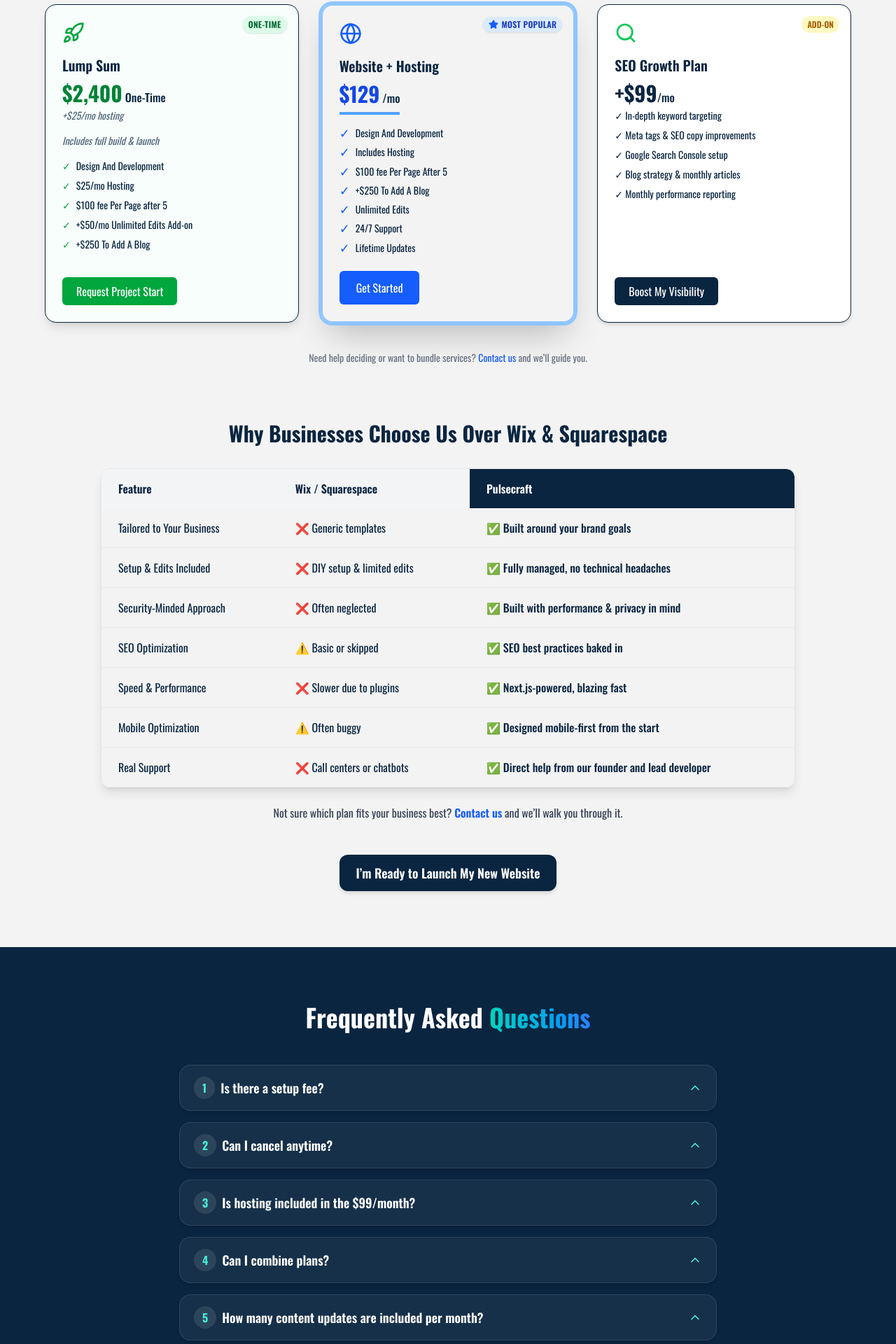
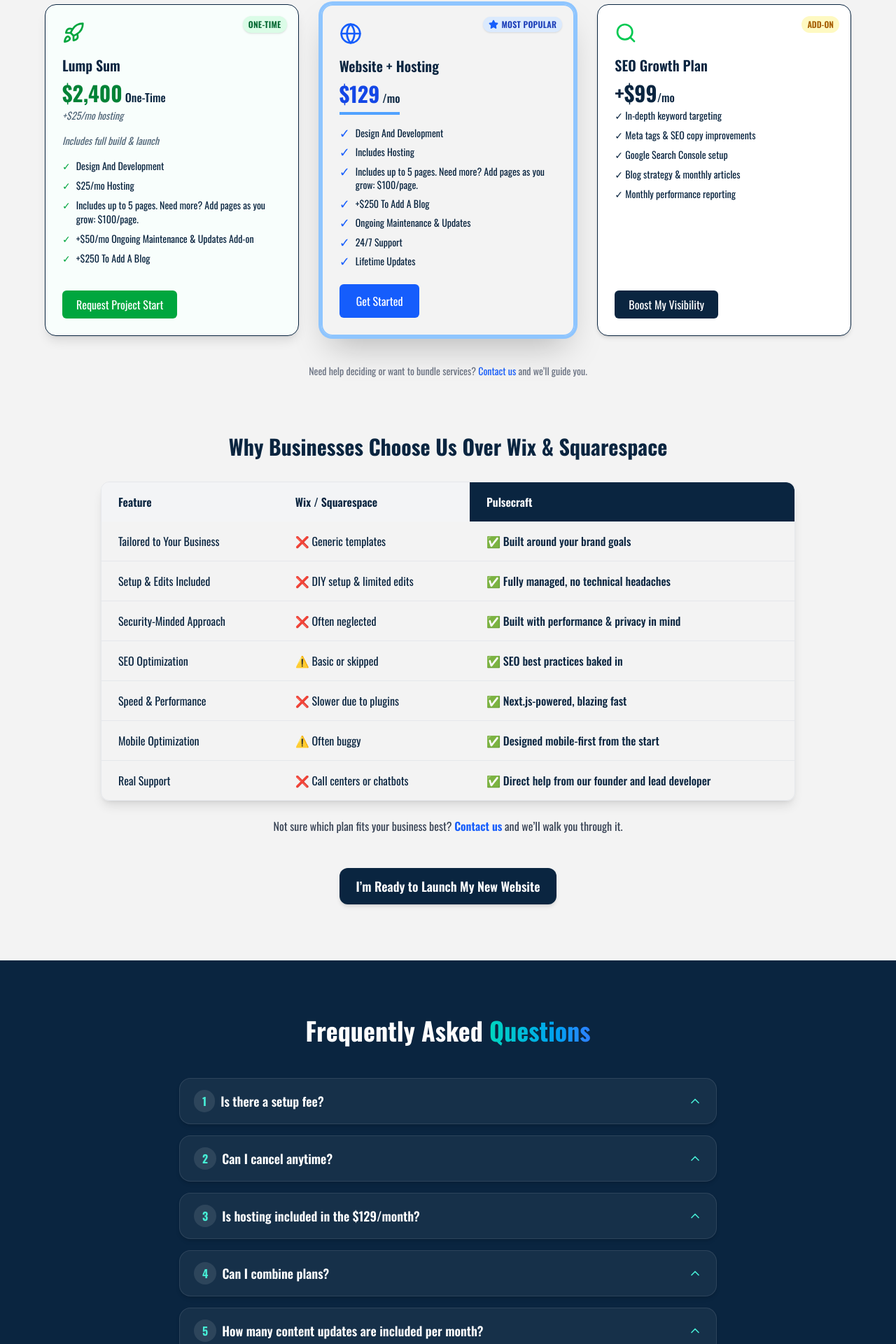
Before and after one commit to Jose-Escobedo/pulsecraft, a Next.js app: page /pricing in a window 1280 px wide. Shown: the part 302-2222 px from the top of the page at 70% size. Built offline with nearby package versions, Linux system fonts and the light colour scheme.

Commit message:
editin pricing section.

```diff
--- a/app/pricing/page.js
+++ b/app/pricing/page.js
@@ -66,8 +66,8 @@ export default function PricingSection() {
   {[
     "Design And Development",
     "$25/mo Hosting",
-    "$100 fee Per Page after 5",
-    "+$50/mo Unlimited Edits Add-on",
+    "Includes up to 5 pages. Need more? Add pages as you grow: $100/page.",
+    "+$50/mo Ongoing Maintenance & Updates Add-on",
     "+$250 To Add A Blog",
   ].map((item, i) => (
     <li key={i} className="flex items-start space-x-2">
@@ -113,9 +113,9 @@ export default function PricingSection() {
   {[
     "Design And Development",
     "Includes Hosting",
-    "$100 fee Per Page After 5",
+    "Includes up to 5 pages. Need more? Add pages as you grow: $100/page.",
     "+$250 To Add A Blog",
-    "Unlimited Edits",
+    "Ongoing Maintenance & Updates",
     "24/7 Support",
     "Lifetime Updates",
   ].map((item, i) => (
--- a/components/FAQSectionComponent.js
+++ b/components/FAQSectionComponent.js
@@ -15,7 +15,7 @@ const pricingFaqs = [
       'Yes, our plans are month-to-month. If you decide to pause or cancel, just let us know before your next billing date.',
   },
   {
-    question: 'Is hosting included in the $99/month?',
+    question: 'Is hosting included in the $129/month?',
     answer:
       'Absolutely — fast, secure hosting with daily backups, SSL certificates, and performance monitoring is all included.',
   },
```
